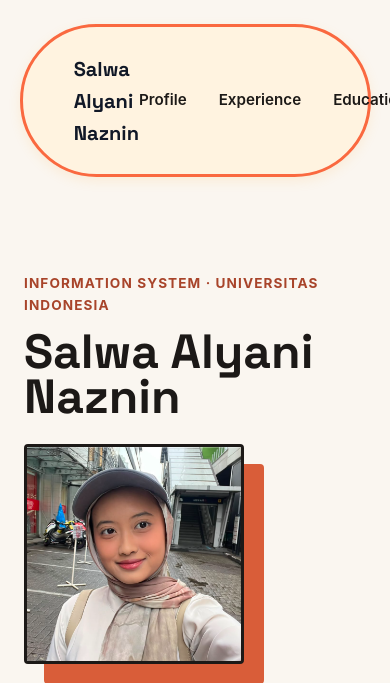
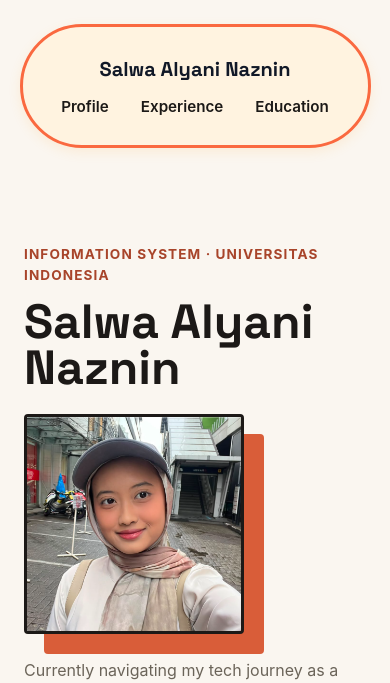
Before and after one commit to salwaanaznin/myportofolio, a Django app: page / in a window 390 px wide; the page is wider, and only the part inside the window is pictured. Shown: the top 683 px of that part. Run offline with Django 5.2, Linux system fonts and the light colour scheme.

Commit message:
fix: responsive navbar layout for mobile screen

```diff
--- a/static/css/style.css
+++ b/static/css/style.css
@@ -581,3 +581,11 @@ h1, .brand {
             gap: 4px;
     }
 }
+
+@media (max-width: 768px) {
+    .site-header .container {
+        flex-direction: column;
+        align-items: center;
+        gap: 10px;
+    }
+}
```
